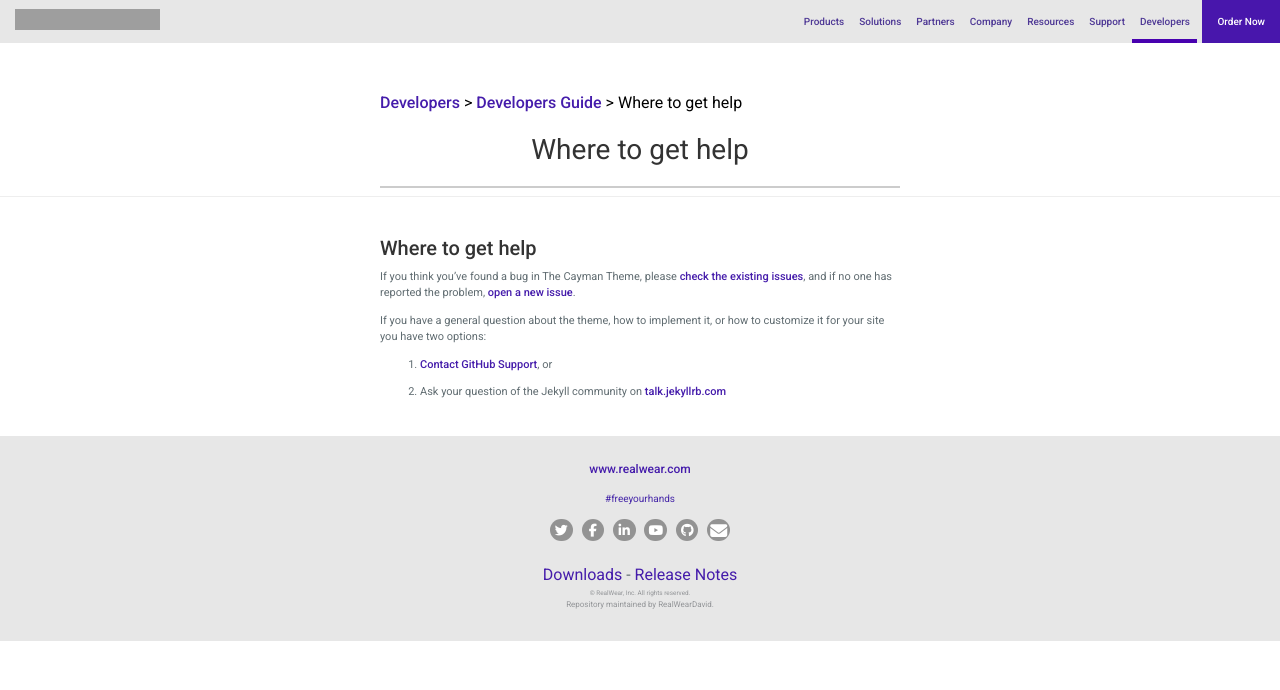
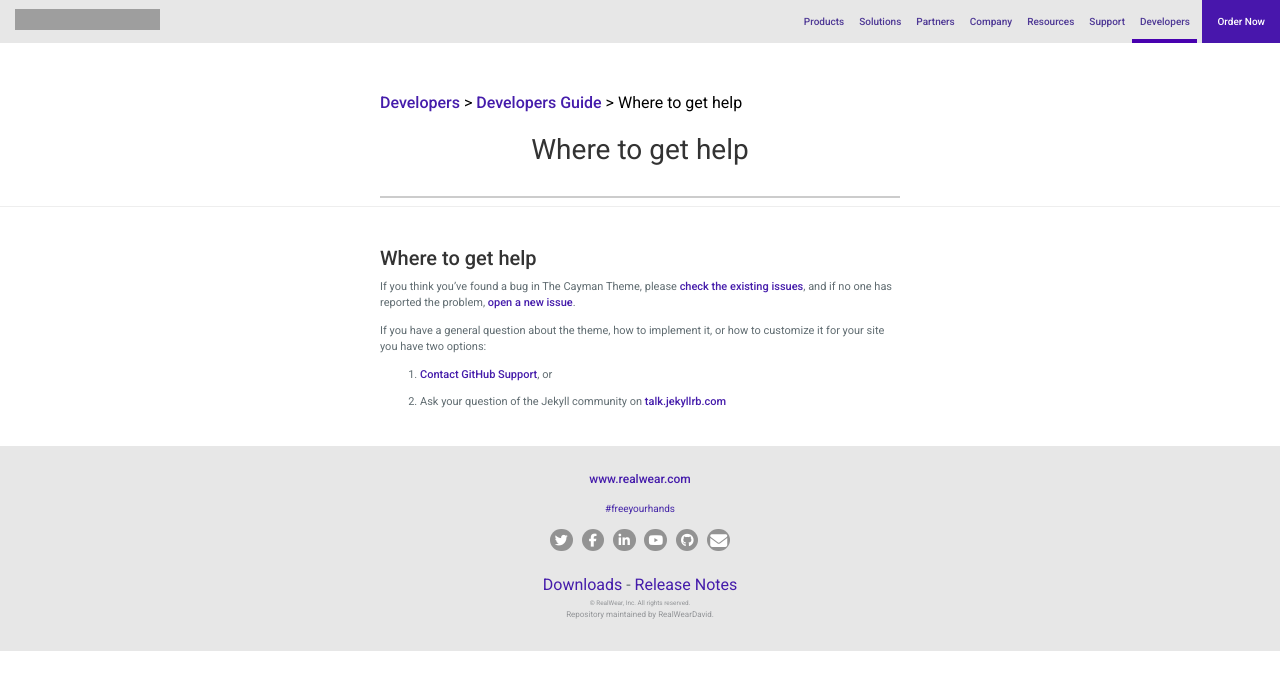
Before and after one commit to RealWearDavid/GitHubPagesTheme, a Jekyll site: the page built from docs/SUPPORT.md, in a window 1280 px wide. Shown: the top 690 px of the page. Built offline with Jekyll 4.4.1, drawn with Linux system fonts in a browser that asks for light colours; nearby versions of some CDN libraries; our own code applies the rules of GitHub Pages for plain Markdown files; library files that are not in the unit come from our copies; comment, search, counter and statistics services are not loaded; grey boxes are pictures that could not be loaded.

Commit message:
Removed h1 margin-bottom

```diff
--- a/assets/css/product.scss
+++ b/assets/css/product.scss
@@ -78,8 +78,3 @@ h1 {
         }
     }
 }
-.main-content {
-    h1 {
-        margin-bottom: 0;
-    }
-}
```
